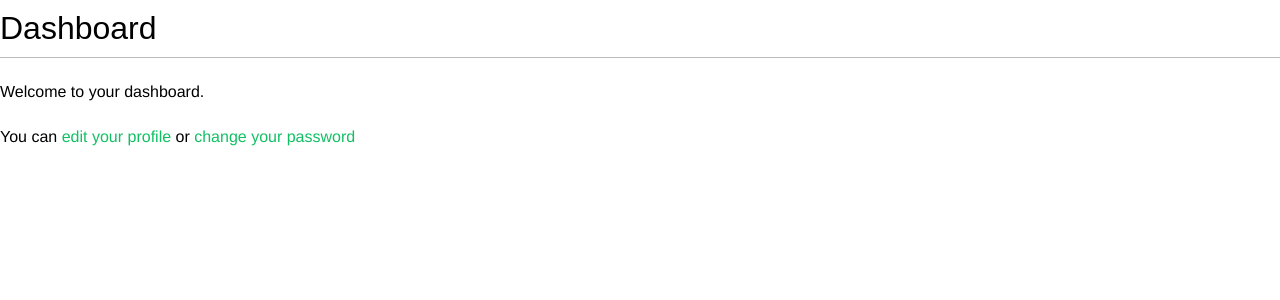
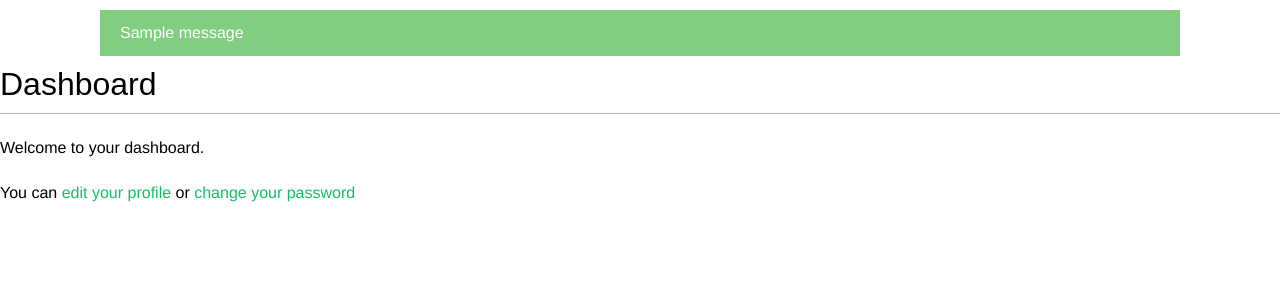
Before and after one commit to fcharming/bookmark, a Django app: page /account/ in a window 1280 px wide. Shown: the part 48-348 px from the top of the page. Run offline with Django 3.2, Linux system fonts and the light colour scheme; a user stored in the database is signed in; one stand-in notice (Sample message) is shown; parts of the project's set-up code (start-up, migrations or seed data) failed here and were passed over; some web fonts are replaced.

Commit message:
add message frame.return message after editing user profile

```diff
--- a/account/templates/base.html
+++ b/account/templates/base.html
@@ -30,6 +30,16 @@
         {% endif %}
         </span>
         </div>
+        {% if messages %}
+            <ul class="messages">
+                {% for message in messages %}
+                    <li class="{{ message.tags }}">
+                        {{ message|safe }}
+                        <a href="#" class="close"> </a>
+                    </li>
+                {% endfor %}
+            </ul>
+        {% endif %}
         <div class="content">
             {% block content %}
             {% endblock %}
--- a/account/views.py
+++ b/account/views.py
@@ -8,6 +8,7 @@ from django.contrib.auth import authenticate, login
 from django.contrib.auth.decorators import login_required
 from models import Profile
 from .forms import LoginForm,UserRegistrationForm,UserEditForm,ProfileEditForm
+from django.contrib import messages
 
 # Create your views here.
 def user_login(request):
@@ -53,6 +54,9 @@ def edit(request):
         if user_form.is_valid() and profile_form.is_valid():
             user_form.save()
             profile_form.save()
+            messages.success(request,'Profile updated successfully.')
+        else:
+            messages.error(request,'Error updating your profile')
     else:
         user_form = UserEditForm(instance=request.user)
         profile_form = ProfileEditForm(instance=request.user.profile)
```
Also changed, not shown: db.sqlite3, 1 other file.
